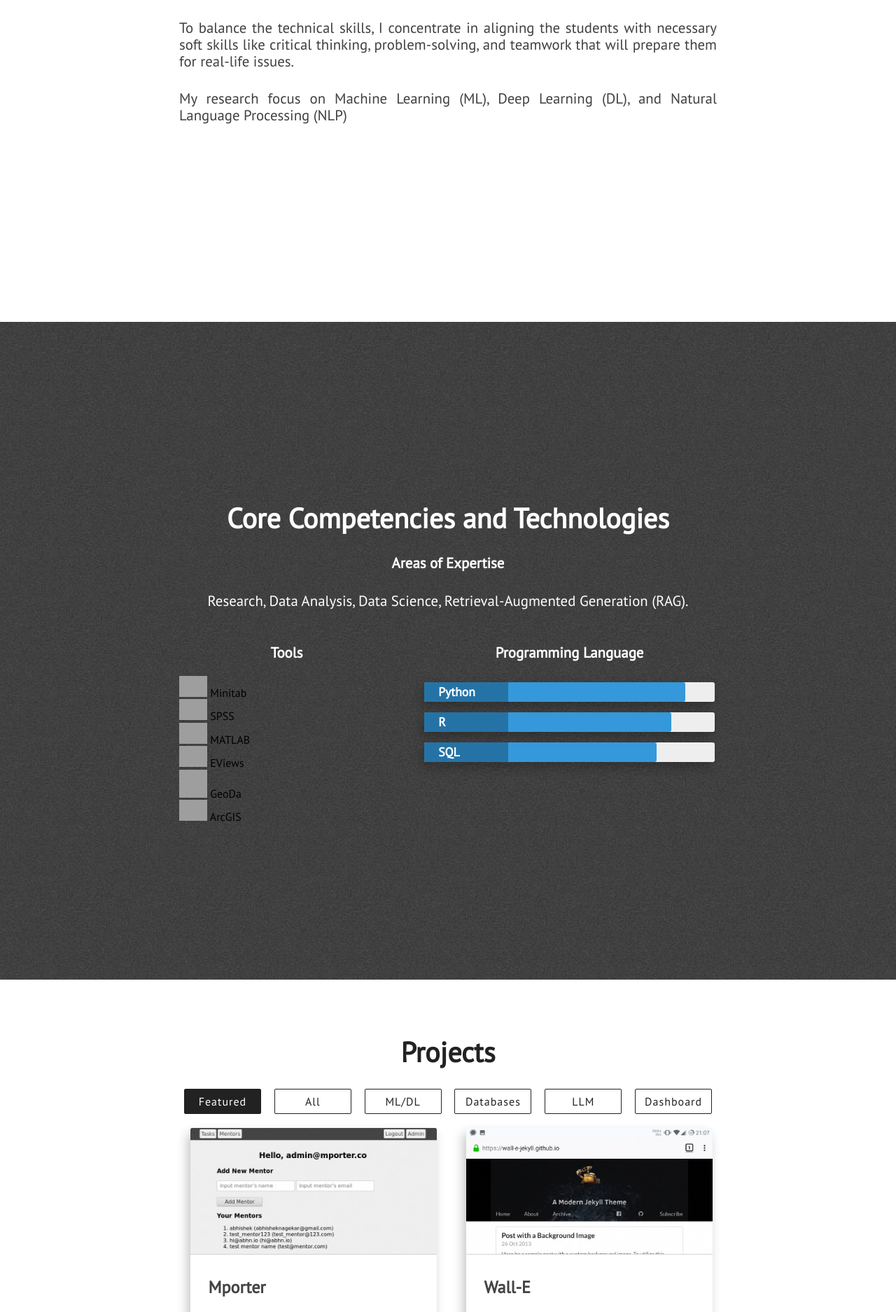
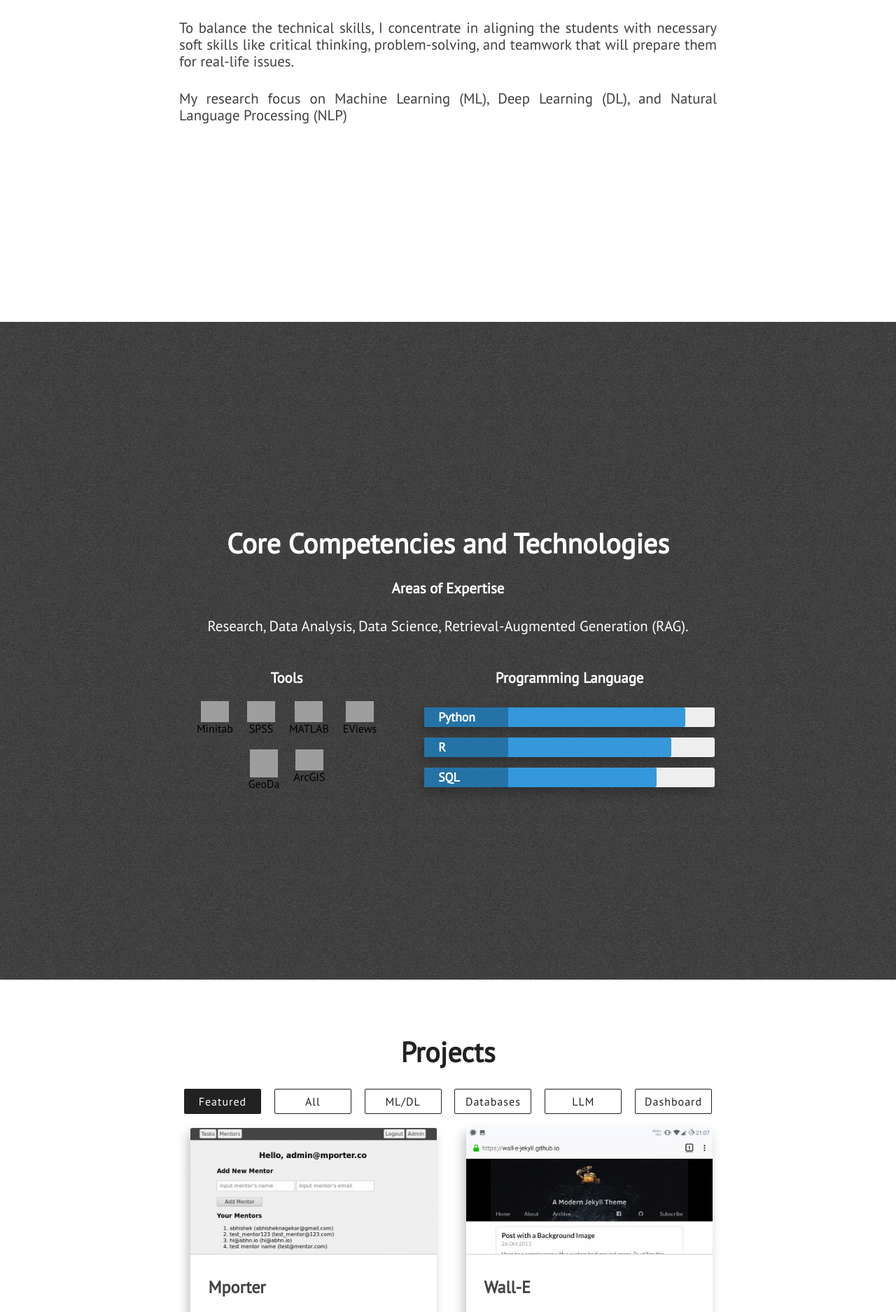
Before and after one commit to zenklinov/portfolio, a Jekyll site: the page built from index.html, in a window 1280 px wide. Shown: the part 1500-3375 px from the top of the page at 70% size. Built offline with Jekyll 4.4.1, drawn with Linux system fonts in a browser that asks for light colours; nearby versions of some CDN libraries; grey boxes are pictures that could not be loaded.

Commit message:
Update card.css

```diff
--- a/assets/css/card.css
+++ b/assets/css/card.css
@@ -148,3 +148,16 @@
 #project-image:hover {
 	transform: scale(1.1);
 }
+
+.tools-list {
+    display: flex;
+    flex-wrap: wrap;
+    justify-content: center;
+    gap: 20px;
+}
+.tool-item {
+    display: flex;
+    flex-direction: column;
+    align-items: center;
+    text-align: center;
+}
```
